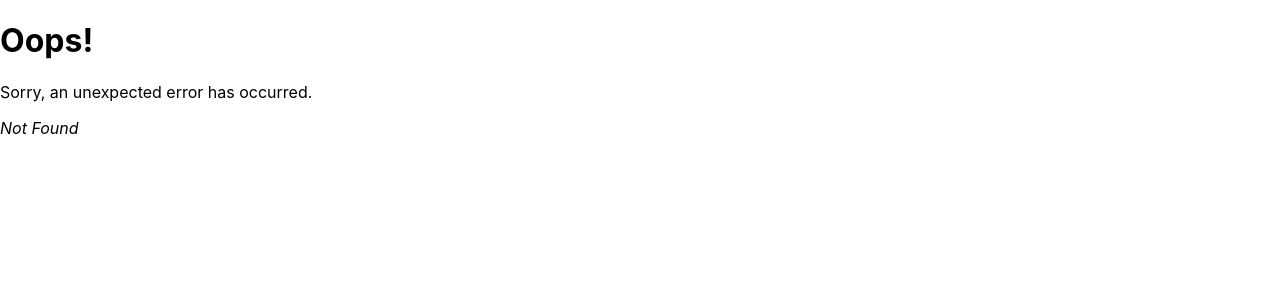
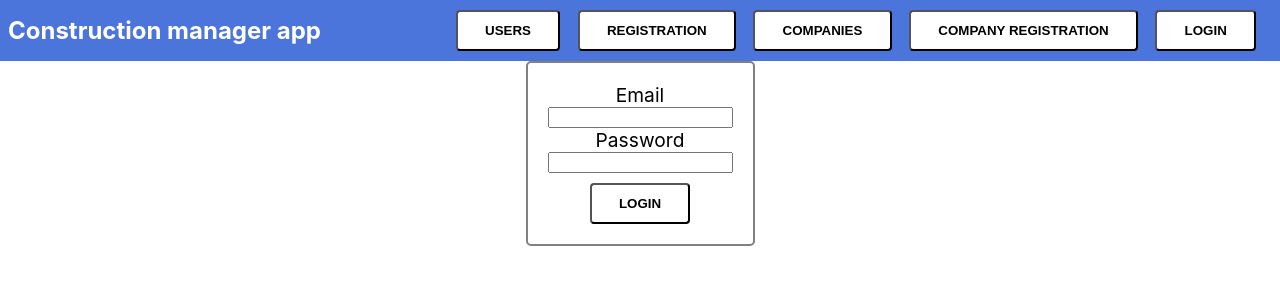
Before and after one commit to huttnerdavid/codebusters, a React (Create React App) app in the folder frontend/: page /login in a window 1280 px wide. Before the commit this address had no page. Shown: the top 300 px of the page. Built offline with nearby package versions, Linux system fonts and the light colour scheme.

Commit message:
feature: login implemented

```diff
--- a/frontend/package.json
+++ b/frontend/package.json
@@ -10,6 +10,7 @@
     "react-dom": "^18.2.0",
     "react-router-dom": "^6.17.0",
     "react-scripts": "5.0.1",
+    "universal-cookie": "^6.1.1",
     "web-vitals": "^2.1.4"
   },
   "scripts": {
@@ -35,5 +36,6 @@
       "last 1 firefox version",
       "last 1 safari version"
     ]
-  }
+  },
+  "proxy" : "http://localhost:5293"
 }
--- /dev/null
+++ b/frontend/src/Components/LoginForm/LoginForm.css
@@ -0,0 +1,16 @@
+.login-container {
+    padding: 20px;
+    margin: auto;
+    display: grid;
+    width: fit-content;
+    justify-content: center;
+    text-align: center;
+    align-content: center;
+    border: 2px solid grey;
+    border-radius: 5px;
+}
+
+.login-s-btn {
+    margin: auto;
+    margin-top: 10px;
+}
--- /dev/null
+++ b/frontend/src/Components/LoginForm/LoginForm.jsx
@@ -0,0 +1,72 @@
+import { useState } from "react";
+import "./LoginForm.css";
+import { setToken } from "../../Cookies/cookies";
+import { useNavigate } from "react-router-dom";
+
+export default function LoginForm({setIsLoggedIn}){
+
+    const [email, setEmail] = useState("");
+    const [password, setPassword] = useState("");
+    const [invalidLogin, setInvalidLogin] = useState(false);
+    const navigate = useNavigate();
+
+    let onSubmit = (e) => {
+        e.preventDefault();
+
+        let login = { email, password }
+
+        fetch("http://localhost:5293/login", {
+            method: "POST",
+            headers: {
+              "Content-Type": "application/json",
+            },
+            body: JSON.stringify(login)
+        })
+        .then(res => {
+            if(res.ok){
+                return res.json()
+            } else {
+                setInvalidLogin(true)
+            }
+        })
+        .then(res => {
+            setToken(res.token);
+            setIsLoggedIn(true);
+            // jwt token package
+            // http only token
+            // protected fetch auth ellenőrzésére
+            // top level fetch a bejelentkezett státusz ellenőrzésére
+            navigate("/");
+        })
+    }
+
+    return (
+        <div className="login-container">
+            <form onSubmit={onSubmit}>
+                <label htmlFor="email">Email</label>
+                <input
+                    type="email"
+                    name="email"
+                    id="email"
+                    onChange={(e) => setEmail(e.target.value)}
+                    required>
+                </input>
+
+                <label htmlFor="password">Password</label>
+                <input
+                    type="password"
+                    name="password"
+                    id="password"
+                    minLength="6"
+                    onChange={(e) => setPassword(e.target.value)}
+                    required>
+
+                    </input>
+
+                <button type="submit" className="login-s-btn">Login</button>
+            </form>
+
+            { invalidLogin && <p>Invalid e-mail address or password</p>}
+        </div>
+    );
+}
--- /dev/null
+++ b/frontend/src/Components/LoginForm/index.js
@@ -0,0 +1,3 @@
+import LoginForm from "./LoginForm";
+
+export default LoginForm;
--- /dev/null
+++ b/frontend/src/Cookies/cookies.js
@@ -0,0 +1,22 @@
+import Cookies from "universal-cookie"
+
+const COOKIE_PATH = "/"
+const COOKIE_DOMAIN = "localhost"
+const COOKIE_NAME = "Authentication"
+
+const cookies = new Cookies()
+
+export function getToken() {
+  return cookies.get(COOKIE_NAME)
+}
+
+export function setToken(token) {
+  const date = new Date();
+  date.setMinutes(date.getMinutes() + 30)
+  cookies.set(COOKIE_NAME, token, {path: COOKIE_PATH, domain: COOKIE_DOMAIN, sameSite: "lax", expires: date})
+}
+
+export function logout() {
+  cookies.remove(COOKIE_NAME, {path: COOKIE_PATH,domain: COOKIE_DOMAIN})
+  window.location.reload()
+}
--- a/frontend/src/Pages/Layout/Layout.jsx
+++ b/frontend/src/Pages/Layout/Layout.jsx
@@ -1,7 +1,14 @@
 import { Outlet, Link } from "react-router-dom";
 import "./Layout.css";
+import { logout } from "../../Cookies/cookies";
 
-const Layout = () => {
+const Layout = ({ isLoggedIn, setIsLoggedIn }) => {
+
+  const logoutEvent = () => {
+    setIsLoggedIn(false);
+    logout();
+    window.location.reload();
+  }
 
   return (
     <div className="Layout">
@@ -23,6 +30,14 @@ const Layout = () => {
             <Link to="/companyregistration">
               <button type="button">Company Registration</button>
             </Link>
+            {isLoggedIn ?
+            <button type="button" onClick={logoutEvent}>Logout</button>
+            :
+            <Link to="/login">
+              <button type="button">Login</button>
+            </Link>
+            }
+
           </li>
         </ul>
       </nav>
--- /dev/null
+++ b/frontend/src/Pages/LoginPage.jsx
@@ -0,0 +1,7 @@
+import LoginForm from "../Components/LoginForm/LoginForm";
+
+function LoginPage({ setIsLoggedIn }){
+    return <LoginForm setIsLoggedIn={setIsLoggedIn}/>;
+}
+
+export default LoginPage;
--- a/frontend/src/index.js
+++ b/frontend/src/index.js
@@ -1,4 +1,4 @@
-import React from "react";
+import React, { useEffect, useState } from "react";
 import ReactDOM from "react-dom/client";
 import { createBrowserRouter, RouterProvider } from "react-router-dom";
 import reportWebVitals from "./reportWebVitals";
@@ -11,16 +11,51 @@ import UserRegistration from "./Pages/UserRegistration";
 import CompanyList from "./Pages/CompanyList";
 import CompanyRegistration from "./Pages/CompanyRegistration";
 
+import LoginPage from "./Pages/LoginPage";
+import { getToken } from "./Cookies/cookies";
+
 import "./index.css";
 import ConstructRegistration from "./Pages/ConstructRegistration";
 
 const App = () => {
   const port = 8080;
 
+  const [isLoggedIn, setIsLoggedIn] = useState(false);
+
+  useEffect(() => {
+    let token = getToken()
+
+    if (token != null && isLoggedIn){
+      return;
+    } else if (token){
+      setIsLoggedIn(true);
+    } else {
+      setIsLoggedIn(false);
+    }
+  },[]);
+
+  useEffect(() => {
+    const id = setInterval(() => {
+      let token = getToken()
+
+      if (token != null && isLoggedIn){
+        return;
+      } else if (token == null && isLoggedIn){
+        setIsLoggedIn(false);
+        window.location.reload();
+        //TODO notifying user about logging out
+      } else if (token){
+        setIsLoggedIn(true);
+      }
+    }, 60000);
+
+    return () => clearInterval(id);
+  },[isLoggedIn]);
+
   const router = createBrowserRouter([
     {
       path: "/",
-      element: <Layout/>,
+      element: <Layout isLoggedIn={isLoggedIn} setIsLoggedIn={setIsLoggedIn}/>,
       errorElement: <ErrorPage />,
       children: [
         {
@@ -47,6 +82,10 @@ const App = () => {
           path: "company/construct/:companyName",
           element: <ConstructRegistration port = { port }/>,
         },
+        {
+          path: "/login",
+          element: <LoginPage setIsLoggedIn={setIsLoggedIn}/>
+        }
       ],
     },
   ]);
```
Also changed, not shown: 2 other files (tests, documents, lock files or other folders).
